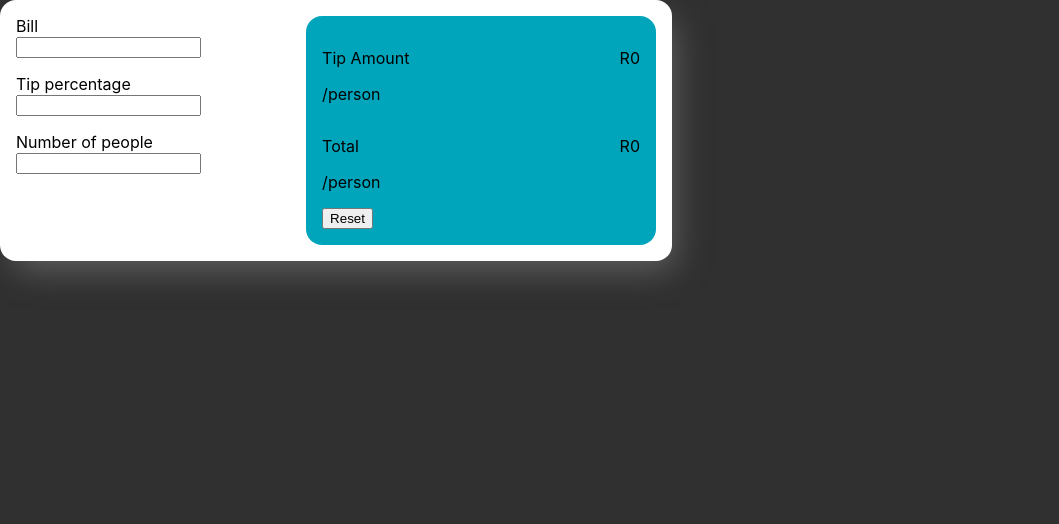
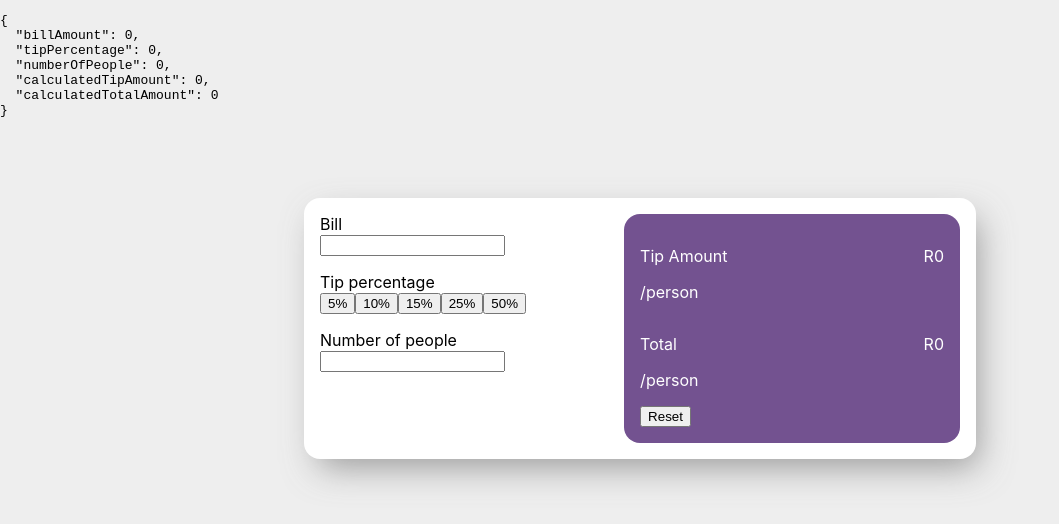
Before and after one commit to Eduardclt01/tip-calculator-app, a React (Create React App) app: page / in a window 1280 px wide. Shown: the top 524 px of the page, without its empty margins (0-1059 px from the left). Built offline with nearby package versions, Linux system fonts and the light colour scheme.

Commit message:
start with calculations

```diff
--- a/src/App.js
+++ b/src/App.js
@@ -1,16 +1,25 @@
-import './css/App.css'
+import React from 'react';
+import { AppContext } from "./AppContext.js";
 import Card from './components/Card.js'
 import CardInputSection from './components/CardInputSection.js'
 import CardDisplaySection from './components/CardDisplaySection.js'
 
+import './css/App.css'
 
 function App() {
+  const appContext = React.useContext(AppContext);
+
   return (
     <div className="App">
+    <pre>{JSON.stringify(appContext.state, null, 2)}</pre>
+
       <Card>
         <CardInputSection></CardInputSection>
-        <CardDisplaySection></CardDisplaySection>
+        <CardDisplaySection calculatedTotalAmount={appContext.state.calculatedTotalAmount}
+                            calculatedTipAmount={appContext.state.calculatedTipAmount}>
+        </CardDisplaySection>
       </Card>
+
     </div>
   );
 }
--- /dev/null
+++ b/src/AppContext.js
@@ -0,0 +1,75 @@
+import React from "react";
+
+export const AppContext = React.createContext(null);
+
+export const AppContextWrapper = (props) => {
+  // ---------- State ----------
+  var [state, setState] = React.useState({
+    billAmount: 0,
+    tipPercentage: 0,
+    numberOfPeople: 0,
+    calculatedTipAmount: 0,
+    calculatedTotalAmount: 0
+  });
+
+  function setBillAmount(amount) {
+    setState(function(state) {
+      return {
+        ...state,
+        billAmount: amount
+      };
+    });
+    console.log('Appcontext.js Amount: ' + amount)
+    console.log('Appcontext.js State Amount: ' + state.billAmount)
+  }
+
+  function setNumberOfPeople(amount) {
+    setState(function(state) {
+      return {
+        ...state,
+        numberOfPeople: amount
+      };
+    });
+  }
+
+  function setTipPercentage(amount) {
+    setState(function(state) {
+      return {
+        ...state,
+        tipPercentage: amount
+      };
+    });
+  }
+
+  function setCalculatedTipAmount(amount) {
+    setState(function(state) {
+      return {
+        ...state,
+        calculatedTipAmount: amount
+      };
+    });
+  }
+
+  function setCalculatedTotalAmount(amount) {
+    setState(function(state) {
+      return {
+        ...state,
+        calculatedTotalAmount: amount
+      };
+    });
+  }
+
+  const [actions, setAppActions] = React.useState({
+    setBillAmount: setBillAmount,
+    setNumberOfPeople: setNumberOfPeople,
+    setTipPercentage: setTipPercentage,
+    setCalculatedTotalAmount: setCalculatedTotalAmount,
+    setCalculatedTipAmount: setCalculatedTipAmount
+  });
+
+  return (
+    <AppContext.Provider value={{ state, actions }}>
+      {props.children}
+    </AppContext.Provider>
+  );
+};
--- a/src/components/Card.js
+++ b/src/components/Card.js
@@ -1,4 +1,4 @@
-import './../css/card.css'
+import '../css/card.css'
 
 function Card(props) {
   return (
--- a/src/components/CardDisplaySection.js
+++ b/src/components/CardDisplaySection.js
@@ -1,6 +1,6 @@
-import './../css/card-display-section.css'
+import '../css/card-display-section.css'
 
-function CardDisplaySection() {
+function CardDisplaySection(props) {
   return (
     <div className="card-display-section">
 
@@ -11,7 +11,7 @@ function CardDisplaySection() {
         </div>
 
         <div className="card-display-section__container--amount">
-          <p>R0</p>
+          <p>R{props.calculatedTipAmount}</p>
         </div>
       </div>
 
@@ -22,7 +22,7 @@ function CardDisplaySection() {
         </div>
 
         <div className="card-display-section__container--amount">
-          <p>R0</p>
+          <p>R{props.calculatedTotalAmount}</p>
         </div>
       </div>
 
--- a/src/components/CardInputSection.js
+++ b/src/components/CardInputSection.js
@@ -1,22 +1,72 @@
-import './../css/card-input-section.css'
+import React from 'react'
+import { AppContext } from "../AppContext.js";
+
+import '../css/card-input-section.css'
 
 function CardInputSection() {
+  // ----- Initializers -----
+
+  const appContext = React.useContext(AppContext);
+
+  // ----- Event Listeners -----
+
+  function onBillAmountChange(event){
+    appContext.actions.setBillAmount(parseInt(event.target.value));
+    console.log('CardInput.js State Amount: ' + appContext.state.billAmount)
+    console.log('--')
+    console.log('--')
+    // calculateTotals();
+  }
+
+  function onNumberOfPeopleChange(event){
+    appContext.actions.setNumberOfPeople(parseInt(event.target.value));
+    calculateTotals();
+  }
+
+  function onTipPercentageClick(event){
+    appContext.actions.setTipPercentage(parseInt(event.target.getAttribute("data-percentage")));
+    calculateTotals();
+  }
+
+  // ----- Logic -----
+
+  function calculateTotals(){
+    console.log(appContext.state.billAmount)
+    console.log(appContext.state.tipPercentage)
+    console.log(appContext.state.numberOfPeople)
+    if (appContext.state.billAmount > 0 && appContext.state.tipPercentage > 0 && appContext.state.numberOfPeople > 0){
+
+
+      var tipTotal = appContext.state.billAmount * (appContext.state.tipPercentage / 100)
+      var tipPerPerson = tipTotal / appContext.state.numberOfPeople
+
+      appContext.actions.setCalculatedTotalAmount(tipTotal);
+      appContext.actions.setCalculatedTipAmount(tipPerPerson);
+    }
+
+  }
+
   return (
     <div className="card-input-section">
       <div className="card-input-section__input-container">
         <label className="card-input-section__input-container__label">Bill</label>
-        <input className="" type="number" aria-label="Toggle" />
+        <input className="" type="number" aria-label="Toggle" onChange={onBillAmountChange}/>
       </div>
 
       <div className="card-input-section__input-container">
         <label className="card-input-section__input-container__label">Tip percentage</label>
-        {/* change to buttons */}
-        <input className="" type="number" aria-label="Toggle" />
+        <button onClick={onTipPercentageClick} data-percentage="5">5%</button>
+        <button onClick={onTipPercentageClick} data-percentage="10">10%</button>
+        <button onClick={onTipPercentageClick} data-percentage="15">15%</button>
+        <button onClick={onTipPercentageClick} data-percentage="25">25%</button>
+        <button onClick={onTipPercentageClick} data-percentage="50">50%</button>
+        {/* <input className="" type="number" aria-label="Toggle"  placeholder="Custom"/> */}
+
       </div>
 
       <div className="card-input-section__input-container">
         <label className="card-input-section__input-container__label">Number of people</label>
-        <input className="" type="number" aria-label="Toggle" />
+        <input className="" type="number" aria-label="Toggle" onChange={onNumberOfPeopleChange} />
 
       </div>
     </div>
--- a/src/css/card-display-section.css
+++ b/src/css/card-display-section.css
@@ -1,12 +1,12 @@
 .card-display-section{
-  background-color: rgb(0, 165, 187);
+  background-color: #735290;
   border-radius: 1rem;
   padding: 1rem;
   flex-grow: 2;
+  color: white
 }
 
 .card-display-section__container{
   display: flex;
   justify-content: space-between;
-
 }
--- a/src/css/card.css
+++ b/src/css/card.css
@@ -7,4 +7,6 @@
   -webkit-box-shadow: 8px 14px 34px -6px rgba(119, 119, 119, 0.7);
   -moz-box-shadow: 8px 14px 34px -6px rgba(119, 119, 119, 0.7);
   display: flex;
+  margin: auto;
+  margin-top: 10vh;
 }
--- a/src/index.css
+++ b/src/index.css
@@ -5,7 +5,7 @@ body {
     sans-serif;
   -webkit-font-smoothing: antialiased;
   -moz-osx-font-smoothing: grayscale;
-  background-color: #303030;
+  background-color: #eeeeee;
 }
 
 code {
--- a/src/index.js
+++ b/src/index.js
@@ -1,12 +1,16 @@
 import React from 'react';
 import ReactDOM from 'react-dom';
-import './index.css';
+import { AppContextWrapper } from './AppContext.js';
 import App from './App';
 import reportWebVitals from './reportWebVitals';
 
+import './index.css';
+
 ReactDOM.render(
   <React.StrictMode>
-    <App />
+    <AppContextWrapper>
+      <App />
+    </AppContextWrapper>
   </React.StrictMode>,
   document.getElementById('root')
 );
```
Also changed, not shown: src/css/card-input-section.css (line endings or trailing spaces).
